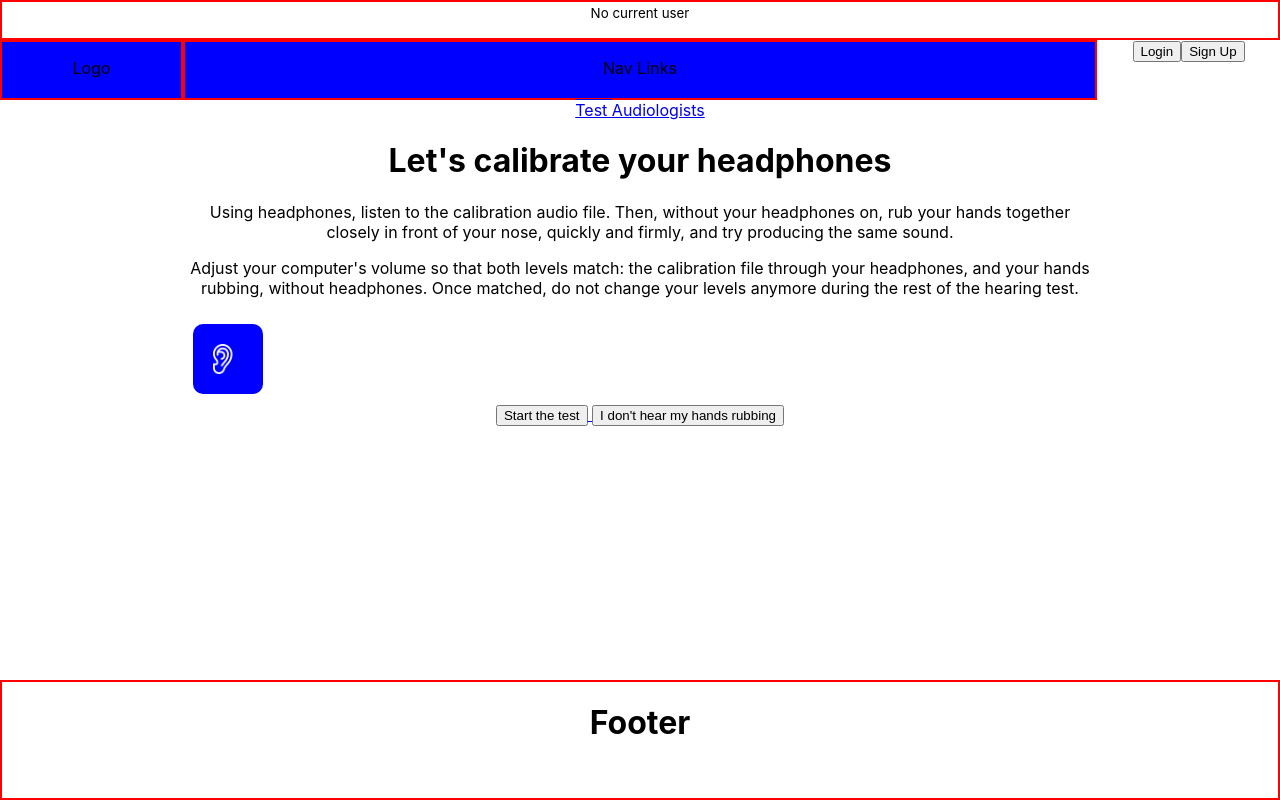
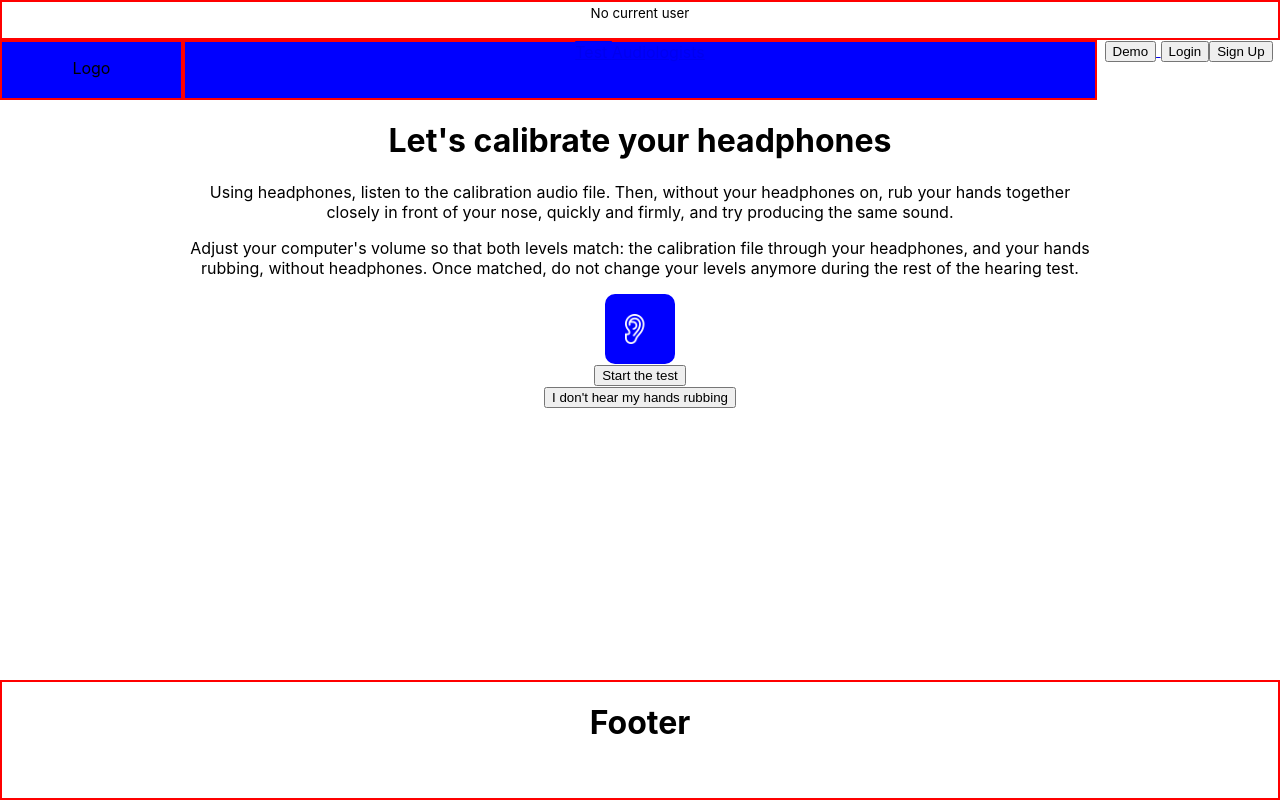
Before and after one commit to kbotero201/aud-frontend, a React (Create React App) app: page / in a window 1280 px wide. Both pictures are taken after a click on the button "I'm ready!". Built offline with nearby package versions, Linux system fonts and the light colour scheme.

Commit message:
login/logout + google directions + email popup

```diff
--- a/src/App.js
+++ b/src/App.js
@@ -28,6 +28,7 @@ function App() {
 
   return (
     <div className="App">
+      <BrowserRouter>
       <div className="grid-container">
 
 
@@ -40,7 +41,7 @@ function App() {
       </div>
 
       <div className="Navbar">
-        <p>Nav Links</p>
+        <NavButtons currentUser={currentUser} />
       </div>
 
       <div className="Login">
@@ -48,8 +49,6 @@ function App() {
       </div>
 
     <div className="Main">
-      <BrowserRouter>
-        <NavButtons currentUser={currentUser} />
         <Switch>
           <Route exact path="/">
               <StartTest currentUser={currentUser} reloadCurrentUser={reloadCurrentUser}/>
@@ -80,7 +79,6 @@ function App() {
           </Route>
 
         </Switch>
-      </BrowserRouter>
       </div>
 
       <div className="Footer">
@@ -88,6 +86,7 @@ function App() {
       </div>
 
       </div>
+      </BrowserRouter>
     </div>
   )
 }
--- a/src/Components/AudiologistCard.js
+++ b/src/Components/AudiologistCard.js
@@ -1,6 +1,11 @@
 import React from 'react'
 
 function AudiologistCard({audiologist: {image_url, location, name, display_phone, rating, review_count}}){
+
+
+    let string = location.display_address.toString()
+    const formattedLocation = `https://www.google.com/maps/search/${string.split(",").join("+").split(" ").join("+")}`
+
 
     return (
         <div className="audiocard">
@@ -14,7 +19,9 @@ function AudiologistCard({audiologist: {image_url, location, name, display_phone
                 <img src= {`../Images/yelp_stars/${rating}.png`} alt={rating} className="ratings" />
                 <img src= "../Images/yelp_logo.png" alt="Yelp Logo" className="yelp-logo"/>
                 <p>Based on {review_count} Reviews</p>
+                <a href={formattedLocation}>Get Directions</a>
             </div>
+
         </div>
     )
 }
--- a/src/Components/LoginButtons.js
+++ b/src/Components/LoginButtons.js
@@ -1,5 +1,5 @@
 import React, {useEffect} from "react"
-//import { Link } from "react-router-dom"
+import { Link } from "react-router-dom"
 
 function LoginButtons({currentUser, setCurrentUser}) {
 
@@ -26,11 +26,16 @@ function LoginButtons({currentUser, setCurrentUser}) {
     return (
         <div className="flex-container">
           <div>
-            {currentUser ? <button  onClick={handleLogout}> Logout </button> : <button onClick={handleLogin}> Login </button> }
-
+            {currentUser ?
+              <Link to={"./"}> <button onClick={handleLogout}> Logout </button> </Link> :
+              <React.Fragment>
+                <Link to={"./"}> <button onClick={handleLogin}> Demo </button> </Link>
+                <Link to={"./login"}> <button > Login </button> </Link>
+              </React.Fragment>
+            }
           </div>
           <div>
-            {currentUser ?  null : <button > Sign Up </button> }
+            {currentUser ?  null : <Link to={"./sign-up"}><button > Sign Up </button></Link> }
 
           </div>
         </div>
--- a/src/Components/UserTestCard.js
+++ b/src/Components/UserTestCard.js
@@ -29,6 +29,7 @@ function UserTestCard({test, handleDeletedTest}){
 
             <div className="testcard">
                 <div className="div1">
+                    <button><a href="mailto: ?subject=Please Take a Look At My Audiogram.&body=Here is my Hearing Test Audiogram I took on Audzi. Would you please take a look?"> Email My Result </a></button>
                     <div onClick={handleTestClick}>
                         <h3>{test.date}</h3>
                         {/*<p>{test.result_both}</p>*/}
@@ -36,7 +37,6 @@ function UserTestCard({test, handleDeletedTest}){
                     </div>
                     {showGraph? <div onClick={handleGraphClick}> <Graph finalTestValues={test.result_both} /> </div> : null}
                 </div>
-
                 <div className="div2" onClick={handleDeleteClick}>
                     <img src="./Images/trash.png" alt="Trash Icon" />
                 </div>
--- a/src/Pages/StartTest/Calibration.js
+++ b/src/Pages/StartTest/Calibration.js
@@ -25,21 +25,24 @@ function Calibration({setStartStep}){
 
     return(
         <div>
+            <div>
+                <h1>Let's calibrate your headphones</h1>
+                <p>Using headphones, listen to the calibration audio file. Then, without your headphones on, rub your hands together closely in front of your nose, quickly and firmly, and try producing the same sound.</p>
+                <p>Adjust your computer's volume so that both levels match: the calibration file through your headphones, and your hands rubbing, without headphones. Once matched, do not change your levels anymore during the rest of the hearing test.</p>
+            </div>
 
-            <h1>Let's calibrate your headphones</h1>
-            <p>Using headphones, listen to the calibration audio file. Then, without your headphones on, rub your hands together closely in front of your nose, quickly and firmly, and try producing the same sound.</p>
-            <p>Adjust your computer's volume so that both levels match: the calibration file through your headphones, and your hands rubbing, without headphones. Once matched, do not change your levels anymore during the rest of the hearing test.</p>
-            <td>
+            <div>
                 <button className="soundbutton" onClick={playSound}>
                     { isPlaying? <img src="./Images/earsound.png" alt="ear sound"/> : <img src="./Images/earnosound.png" alt="ear"/> }
                 </button>
-            </td>
-            <Link to={"./test"}> <button onClick={handleNextClick}> Start the test </button> </Link>
-            <button onClick={handleCantHearClick}> I don't hear my hands rubbing </button>
+            </div>
+
+
+            <div><Link to={"./test"}> <button onClick={handleNextClick}> Start the test </button> </Link></div>
+            <div><button onClick={handleCantHearClick}> I don't hear my hands rubbing </button></div>
 
             {cantHear?
                 <p>You may suffer from severe hearing loss. <Link to={"./Audiologists"}> Find an Audiologist > </Link> </p> :
-
                 null
             }
 
--- a/src/Pages/UserProfile.js
+++ b/src/Pages/UserProfile.js
@@ -1,5 +1,7 @@
 import React, {useState, useEffect} from 'react'
 import UserTestCard from "../Components/UserTestCard.js"
+import { Link } from "react-router-dom"
+
 
 function UserProfile({currentUser, reloadCurrentUser}){
 
```
Also changed, not shown: 1 other file (tests, documents, lock files or other folders).
